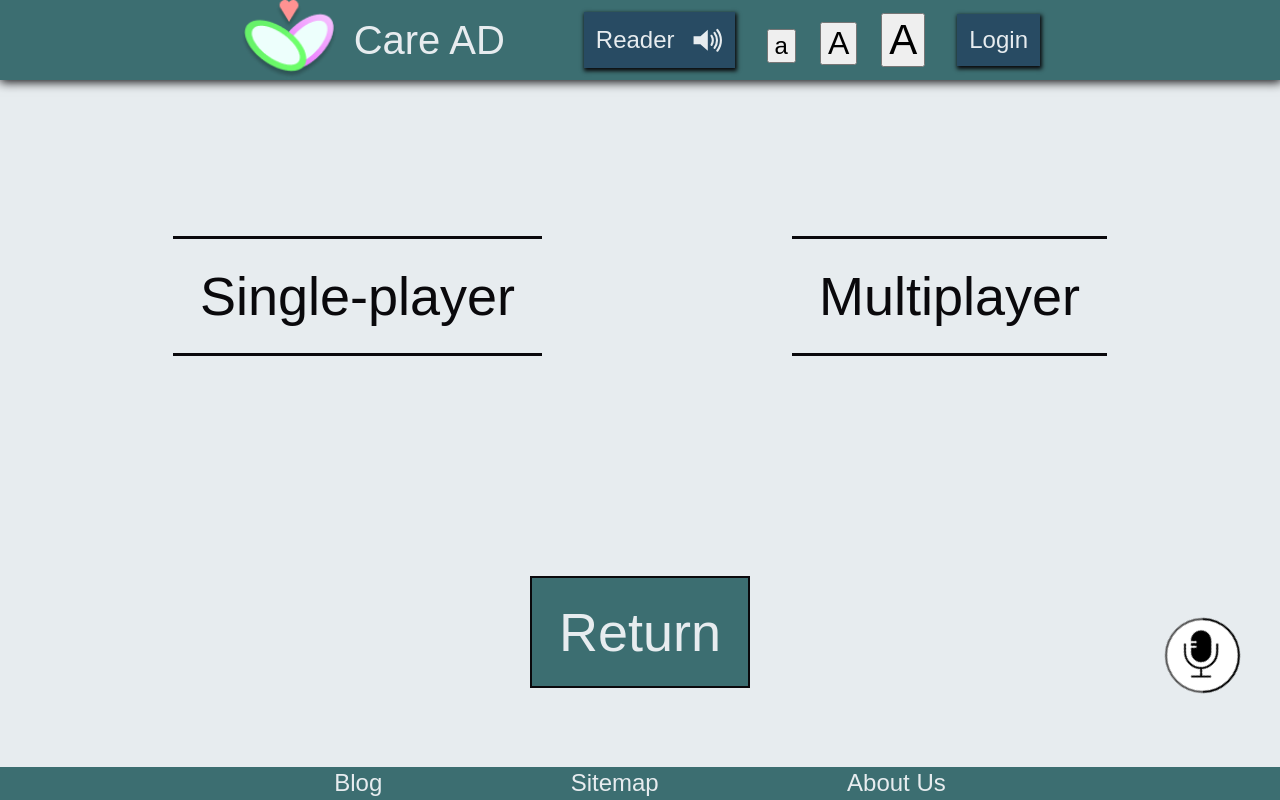
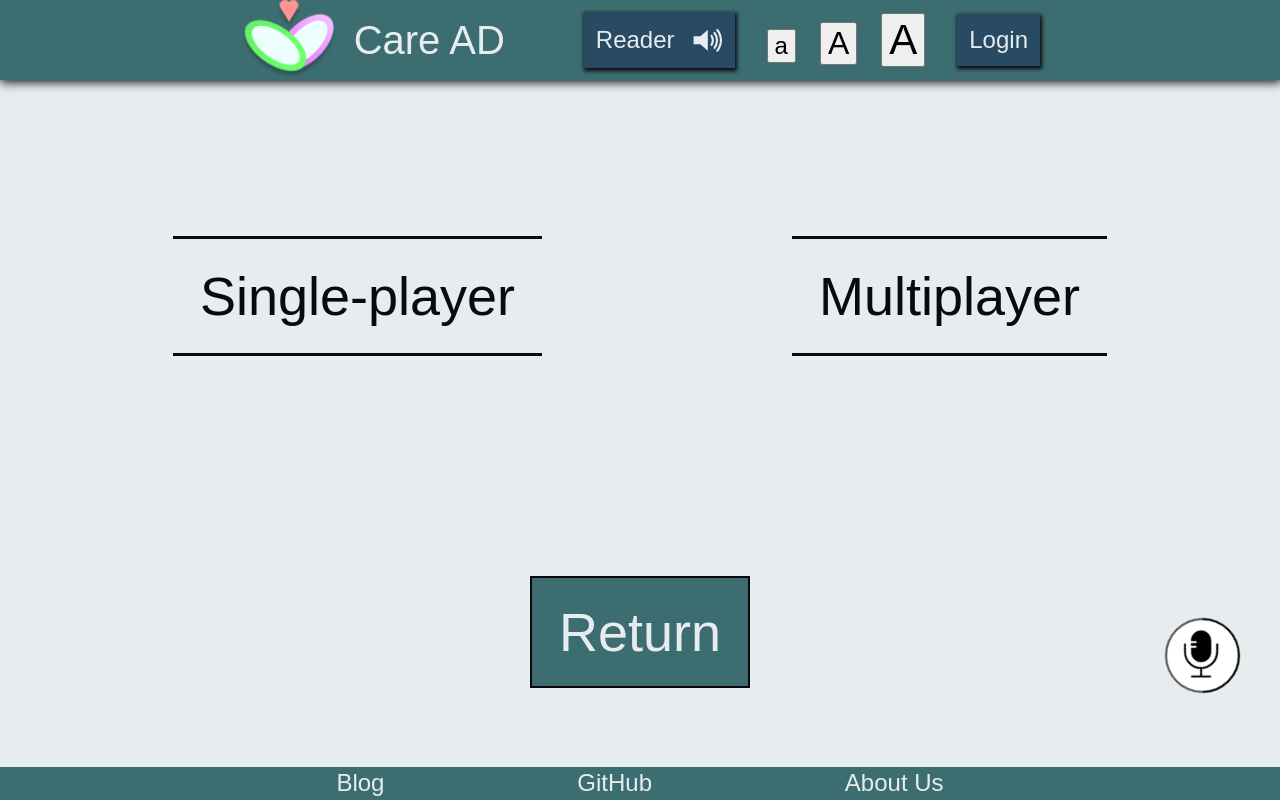
Before and after one commit to p5quared/dementia-alzheimersv2, a SvelteKit app: page /games in a window 1280 px wide. Built offline with nearby package versions, Linux system fonts and the light colour scheme.

Commit message:
Change links

```diff
--- a/src/components/Footer.svelte
+++ b/src/components/Footer.svelte
@@ -1,6 +1,6 @@
 <footer>
     <a href="/about">Blog</a>
-    <a href="/about">Sitemap</a>
+    <a href="https://github.com/p5quared/dementia-alzheimers-site">GitHub</a>
     <a href="/about">About Us</a>
 </footer>
 
--- a/src/components/Header.svelte
+++ b/src/components/Header.svelte
@@ -100,7 +100,7 @@
 
 <header>
     <div class="title-box">
-        <a href="https://github.com/p5quared/dementia-alzheimersv2">
+        <a href="/">
             <img src="/images/careAD.png" alt="GitHub"/>
             <h1>Care AD</h1>
         </a>
@@ -128,7 +128,7 @@
         </button>
             {:else}
             <h2>peterv</h2>
-            <svg height="40px" width="50px" version="1.1" id="Capa_1" xmlns="http://www.w3.org/2000/svg" xmlns:xlink="http://www.w3.org/1999/xlink" viewBox="0 0 60.671 60.671" xml:space="preserve" fill="#000000"><g id="SVGRepo_bgCarrier" stroke-width="0"></g><g id="SVGRepo_tracerCarrier" stroke-linecap="round" stroke-linejoin="round"></g><g id="SVGRepo_iconCarrier"> <g> <g> <ellipse style="fill:#E7ECEFFF;" cx="30.336" cy="12.097" rx="11.997" ry="12.097"></ellipse> <path style="fill:#E7ECEFFF;" d="M35.64,30.079H25.031c-7.021,0-12.714,5.739-12.714,12.821v17.771h36.037V42.9 C48.354,35.818,42.661,30.079,35.64,30.079z"></path> </g> </g> </g></svg>
+            <svg height="40px" width="50px"  id="Capa_1" xmlns="http://www.w3.org/2000/svg"  viewBox="0 0 60.671 60.671" xml:space="preserve" fill="#000000"><g id="SVGRepo_bgCarrier" stroke-width="0"></g><g id="SVGRepo_tracerCarrier" stroke-linecap="round" stroke-linejoin="round"></g><g id="SVGRepo_iconCarrier"> <g> <g> <ellipse style="fill:#E7ECEFFF;" cx="30.336" cy="12.097" rx="11.997" ry="12.097"></ellipse> <path style="fill:#E7ECEFFF;" d="M35.64,30.079H25.031c-7.021,0-12.714,5.739-12.714,12.821v17.771h36.037V42.9 C48.354,35.818,42.661,30.079,35.64,30.079z"></path> </g> </g> </g></svg>
             {/if}
     </div>
 </header>
```
